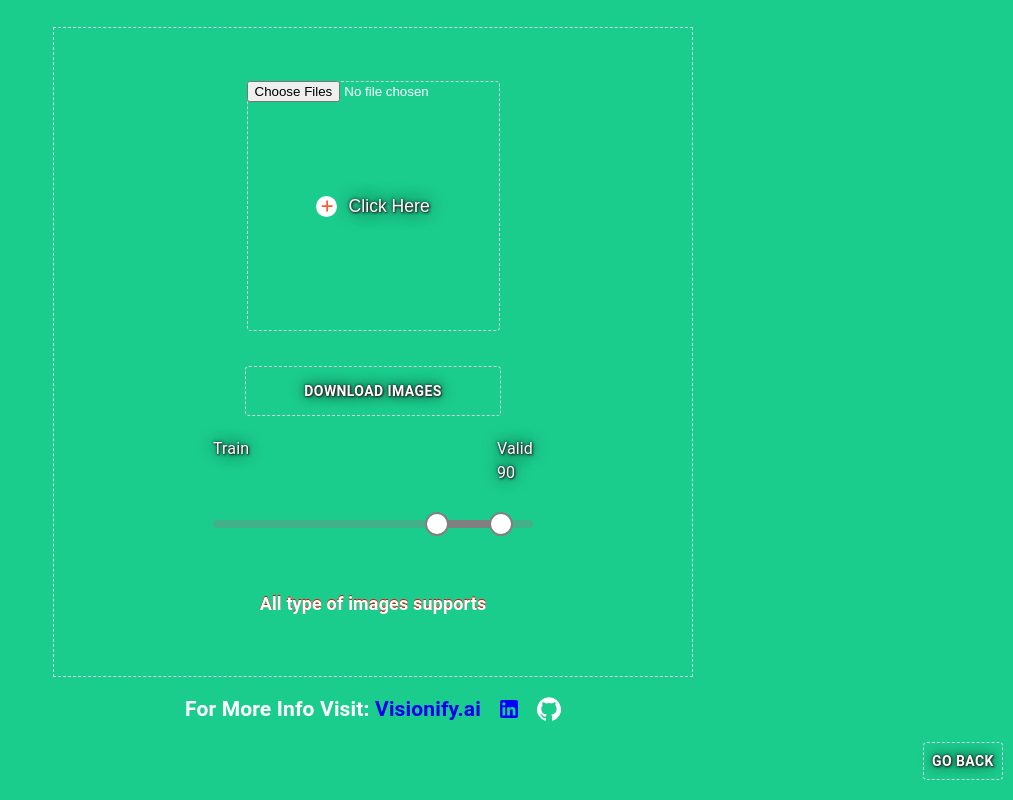
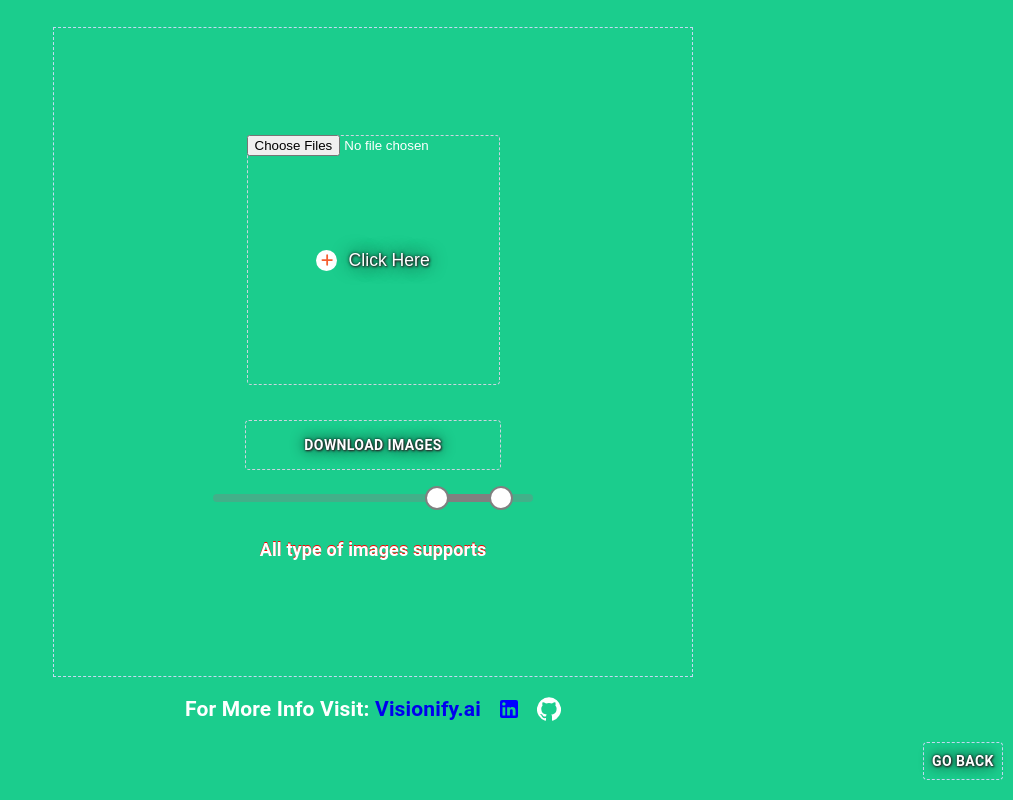
Before and after one commit to Mayur-SDE/image-app, a React (Create React App) app: page / in a window 1280 px wide. Shown: the part 787-1587 px from the top of the page, without its empty margins (267-1280 px from the left). Built offline with nearby package versions, Linux system fonts and the light colour scheme.

Commit message:
added .txt option to download

```diff
--- a/package.json
+++ b/package.json
@@ -12,6 +12,7 @@
     "@testing-library/user-event": "^13.5.0",
     "file-save": "^0.2.0",
     "jszip": "^3.7.1",
+    "jszip-utils": "^0.1.0",
     "node-sass": "^7.0.1",
     "react": "^17.0.2",
     "react-dom": "^17.0.2",
--- a/src/App.js
+++ b/src/App.js
@@ -7,6 +7,7 @@ import "../src/styles/style.css";
 import LinkedInIcon from "@material-ui/icons/LinkedIn";
 import GitHubIcon from "@material-ui/icons/GitHub";
 import { Link as Scroll } from "react-scroll";
+import MyApp from "./pages/components/MyApp";
 
 const useStyles = makeStyles((theme) => ({
   root: {
@@ -42,6 +43,7 @@ export default function App() {
       <CssBaseline />
       <HomePage />
       <ImageTrain />
+      {/* <MyApp /> */}
       <footer className={classes.footerInfo}>
         <h2 className={classes.footerTitle}>
           For More Info Visit:{" "}
--- a/src/pages/components/ImageTrain.js
+++ b/src/pages/components/ImageTrain.js
@@ -99,13 +99,12 @@ function ImageTrain() {
   };
   const handlevalidateChange = (event, newValue) => {
     event.preventDefault();
-    console.log("change");
+    // console.log("change");
     setminValidate(newValue[0]);
     setmaxValidate(newValue[1]);
     totalImages = files.length;
     trainImagesLen = Math.floor(totalImages * (minValidate / 100));
     trainImages = files.slice(0, trainImagesLen);
-    console.log("trainImagesLen", newValue[0], trainImages.length);
   };
 
   //Export images
@@ -122,29 +121,38 @@ function ImageTrain() {
 
     console.log(" train Images", trainImagesLen);
     console.log(" Validate Images", validateImagesLen);
-    // console.log("test Images", testImagesLen);
 
+    trainImages = files.slice(0, trainImagesLen);
     validateImages = files.slice(trainImagesLen, validateImagesLen);
     testImages = files.slice(validateImagesLen, totalImages);
 
-    //Testing Consolidation
-
-    // console.log("Train", trainImages);
-    // console.log("Valid", validateImages);
-    // console.log("Test", testImages);
+    // Item showing in text file
+    var trainFileName = trainImages.map((item) => {
+      return item.number;
+    });
+    var validateFileName = validateImages.map((item) => {
+      return item.number;
+    });
+    var testFileName = testImages.map((item) => {
+      return item.number;
+    });
 
     trainImages.map((image) => {
       train.file(image.number, image.base64, { base64: true });
+      train.file("train.txt", trainFileName.toString());
     });
     validateImages.map((image) => {
       validate.file(image.number, image.base64, { base64: true });
+      validate.file("Validate.txt", validateFileName.toString());
     });
     testImages.map((image) => {
       test.file(image.number, image.base64, { base64: true });
+      test.file("test.txt", testFileName.toString());
     });
     zip.generateAsync({ type: "blob" }).then(function (content) {
-      saveAs(content, "Example.zip");
+      saveAs(content, "/Example.zip");
     });
+
     zip = require("jszip")();
   };
 
@@ -172,17 +180,7 @@ function ImageTrain() {
         </div>
 
         <div className="main-selector">
-          <Typography gutterBottom className="gutterBtn">
-            <p>
-              Train <br />
-              {console.log("trainImagesLen", trainImagesLen)}
-            </p>
-            <p>
-              Valid
-              <br />
-              {maxValidate}
-            </p>
-          </Typography>
+          <Typography gutterBottom className="gutterBtn"></Typography>
 
           <PrettoSlider
             valueLabelDisplay="auto"
@@ -192,7 +190,6 @@ function ImageTrain() {
             onChange={handlevalidateChange}
           />
         </div>
-        <p>{trainImages}</p>
         <p className="main">All type of images supports</p>
       </div>
     </>
```
Also changed, not shown: src/pages/components/MyApp.js (added), 1 other file (tests, documents, lock files or other folders).
